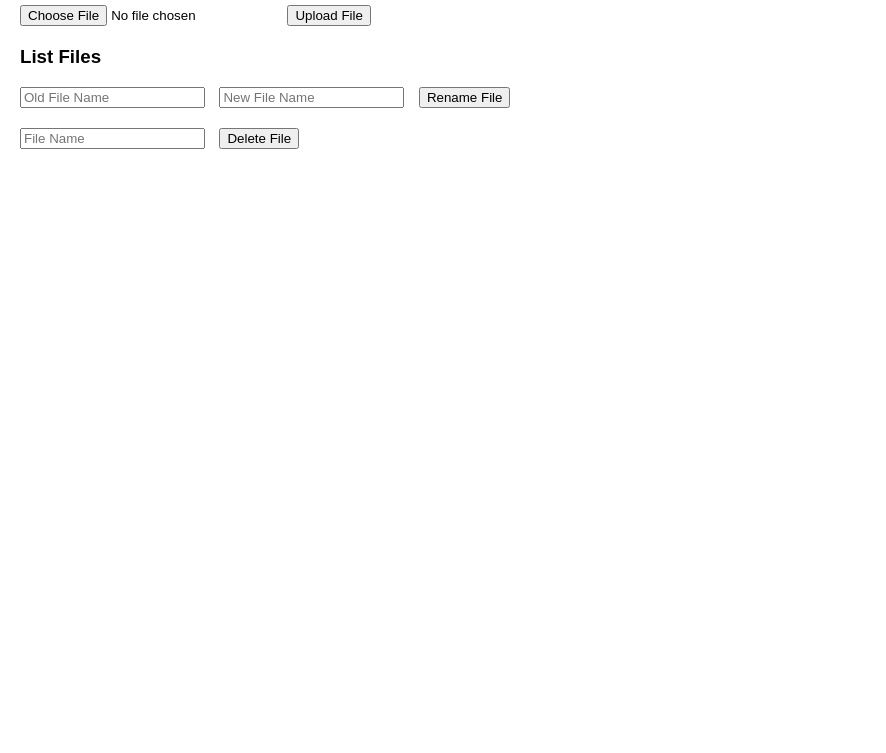
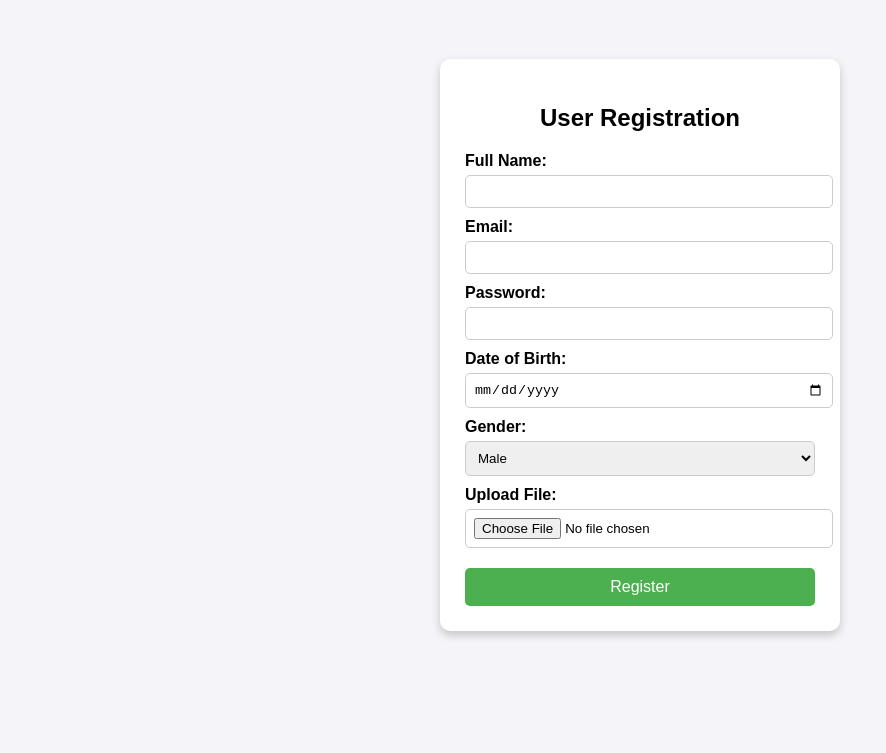
Before and after one commit to Nihaa25/form-page, a plain HTML site: page index.html in a window 1280 px wide. Shown: the part 63-816 px from the top of the page, without its empty margins (0-886 px from the left). Drawn offline with Linux system fonts and the light colour scheme; no server answers.

Commit message:
Update index.html

```diff
--- a/index.html
+++ b/index.html
@@ -3,113 +3,88 @@
 <head>
   <meta charset="UTF-8">
   <meta name="viewport" content="width=device-width, initial-scale=1.0">
-    <title>File Management</title>
+  <title>Registration Form</title>
   <style>
     body {
+      display: flex;
+      justify-content: center;
+      align-items: center;
+      height: 100vh;
+      background-color: #f4f4f9;
       font-family: Arial, sans-serif;
-            margin: 20px;
     }
-        form {
+    .form-container {
+      background: white;
+      padding: 25px;
+      border-radius: 10px;
+      box-shadow: 0 4px 10px rgba(0, 0, 0, 0.2);
+      width: 350px;
+      text-align: center;
+    }
+    .form-container h2 {
       margin-bottom: 20px;
     }
-        input, button {
-            margin-right: 10px;
+    .form-container label {
+      display: block;
+      text-align: left;
+      margin-top: 10px;
+      font-weight: bold;
+    }
+    .form-container input,
+    .form-container select {
+      width: 100%;
+      padding: 8px;
+      margin-top: 5px;
+      border: 1px solid #ccc;
+      border-radius: 5px;
+    }
+    .form-container button {
+      margin-top: 20px;
+      width: 100%;
+      padding: 10px;
+      background-color: #4CAF50;
+      color: white;
+      border: none;
+      border-radius: 5px;
+      font-size: 16px;
+      cursor: pointer;
+    }
+    .form-container button:hover {
+      background-color: #45a049;
     }
   </style>
 </head>
 <body>
+  <div class="form-container">
+    <h2>User Registration</h2>
+    <form action="upload.php" method="post" enctype="multipart/form-data">
+      <!-- User Details -->
+      <label for="name">Full Name:</label>
+      <input type="text" id="name" name="name" required>
 
-    <h2>File Management</h2>
+      <label for="email">Email:</label>
+      <input type="email" id="email" name="email" required>
 
-    <!-- Create File Form -->
-    <form id="createFileForm">
-        <input type="file" id="fileUpload" required>
-        <button type="button" onclick="uploadFile()">Upload File</button>
+      <label for="password">Password:</label>
+      <input type="password" id="password" name="password" required>
+
+      <label for="dob">Date of Birth:</label>
+      <input type="date" id="dob" name="dob">
+
+      <label for="gender">Gender:</label>
+      <select id="gender" name="gender">
+        <option value="male">Male</option>
+        <option value="female">Female</option>
+        <option value="other">Other</option>
+      </select>
+
+      <!-- File Upload -->
+      <label for="file">Upload File:</label>
+      <input type="file" id="file" name="file">
+
+      <!-- Submit -->
+      <button type="submit">Register</button>
     </form>
-
-    <!-- List Files -->
-    <h3>List Files</h3>
-    <div id="fileList"></div>
-
-    <!-- Rename File Form -->
-    <form id="renameFileForm">
-        <input type="text" id="oldFileName" placeholder="Old File Name" required>
-        <input type="text" id="newFileName" placeholder="New File Name" required>
-        <button type="button" onclick="renameFile()">Rename File</button>
-    </form>
-
-    <!-- Delete File Form -->
-    <form id="deleteFileForm">
-        <input type="text" id="deleteFileName" placeholder="File Name" required>
-        <button type="button" onclick="deleteFile()">Delete File</button>
-    </form>
-
-    <script>
-        // Base URL for API
-        const baseUrl = 'http://localhost:8080/api/files';
-
-        // Function to upload a file
-        function uploadFile() {
-            const fileInput = document.getElementById('fileUpload');
-            const formData = new FormData();
-            formData.append('file', fileInput.files[0]);
-
-            fetch(`${baseUrl}/upload`, {
-                method: 'POST',
-                body: formData
-            })
-            .then(response => {
-                if (response.ok) {
-                    alert('File uploaded successfully!');
-                    listFiles();
-                } else {
-                    alert('Failed to upload file');
-                }
-            });
-        }
-
-        // Function to list files
-        function listFiles() {
-            fetch(`${baseUrl}/list`)
-                .then(response => response.json())
-                .then(files => {
-                    const fileListDiv = document.getElementById('fileList');
-                    fileListDiv.innerHTML = files.join('<br>');
-                });
-        }
-
-        // Function to rename a file
-        function renameFile() {
-            const oldName = document.getElementById('oldFileName').value;
-            const newName = document.getElementById('newFileName').value;
-            fetch(`${baseUrl}/rename?oldName=${oldName}&newName=${newName}`, { method: 'PUT' })
-                .then(response => {
-                    if (response.ok) {
-                        alert('File renamed successfully!');
-                        listFiles();
-                    } else {
-                        alert('Failed to rename file');
-                    }
-                });
-        }
-
-        // Function to delete a file
-        function deleteFile() {
-            const fileName = document.getElementById('deleteFileName').value;
-            fetch(`${baseUrl}/delete?fileName=${fileName}`, { method: 'DELETE' })
-                .then(response => {
-                    if (response.ok) {
-                        alert('File deleted successfully!');
-                        listFiles();
-                    } else {
-                        alert('Failed to delete file');
-                    }
-                });
-        }
-
-        // Initialize file list
-        listFiles();
-    </script>
-
+  </div>
 </body>
 </html>
```
Lines whose indentation alone changed are shown as unchanged.
